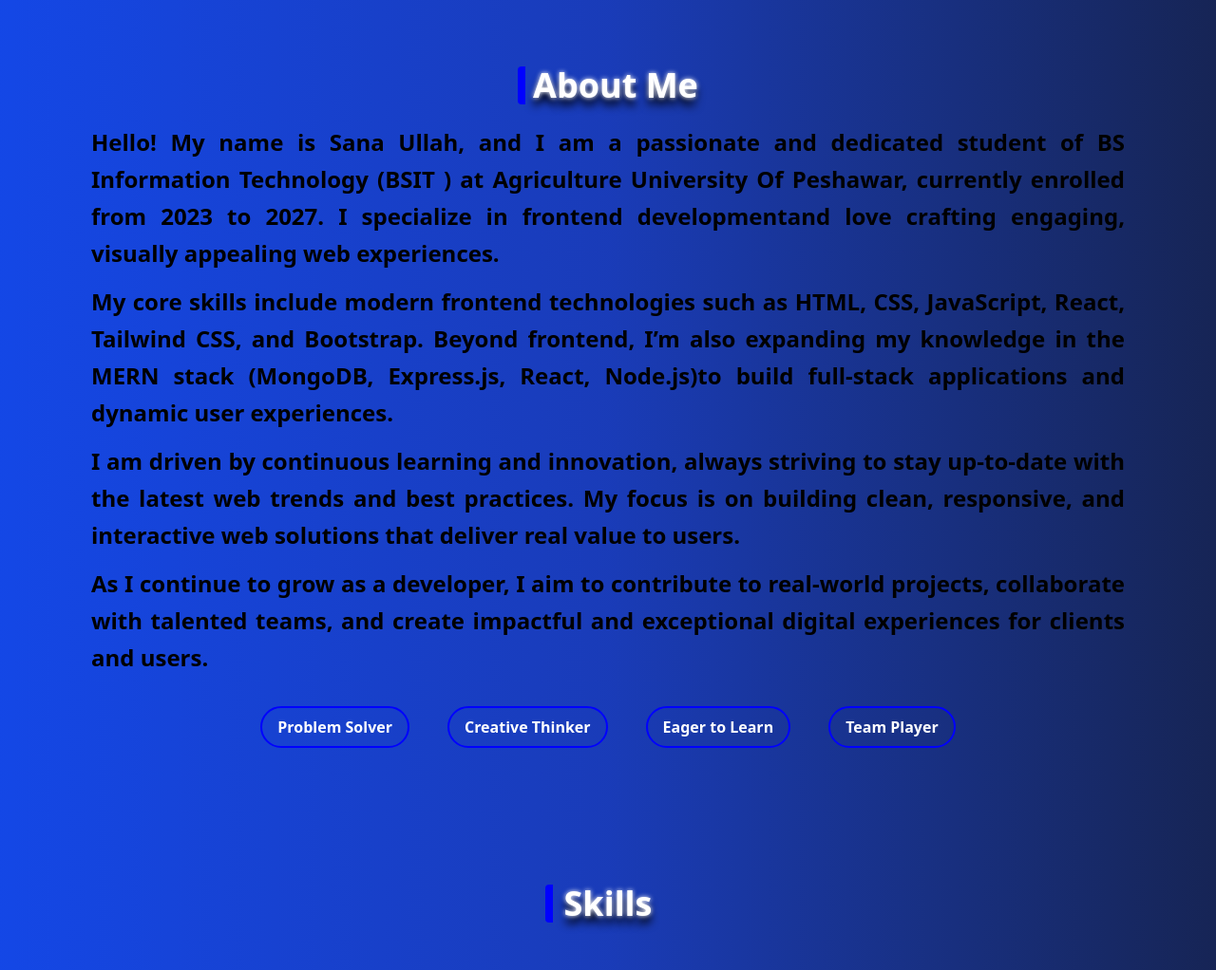
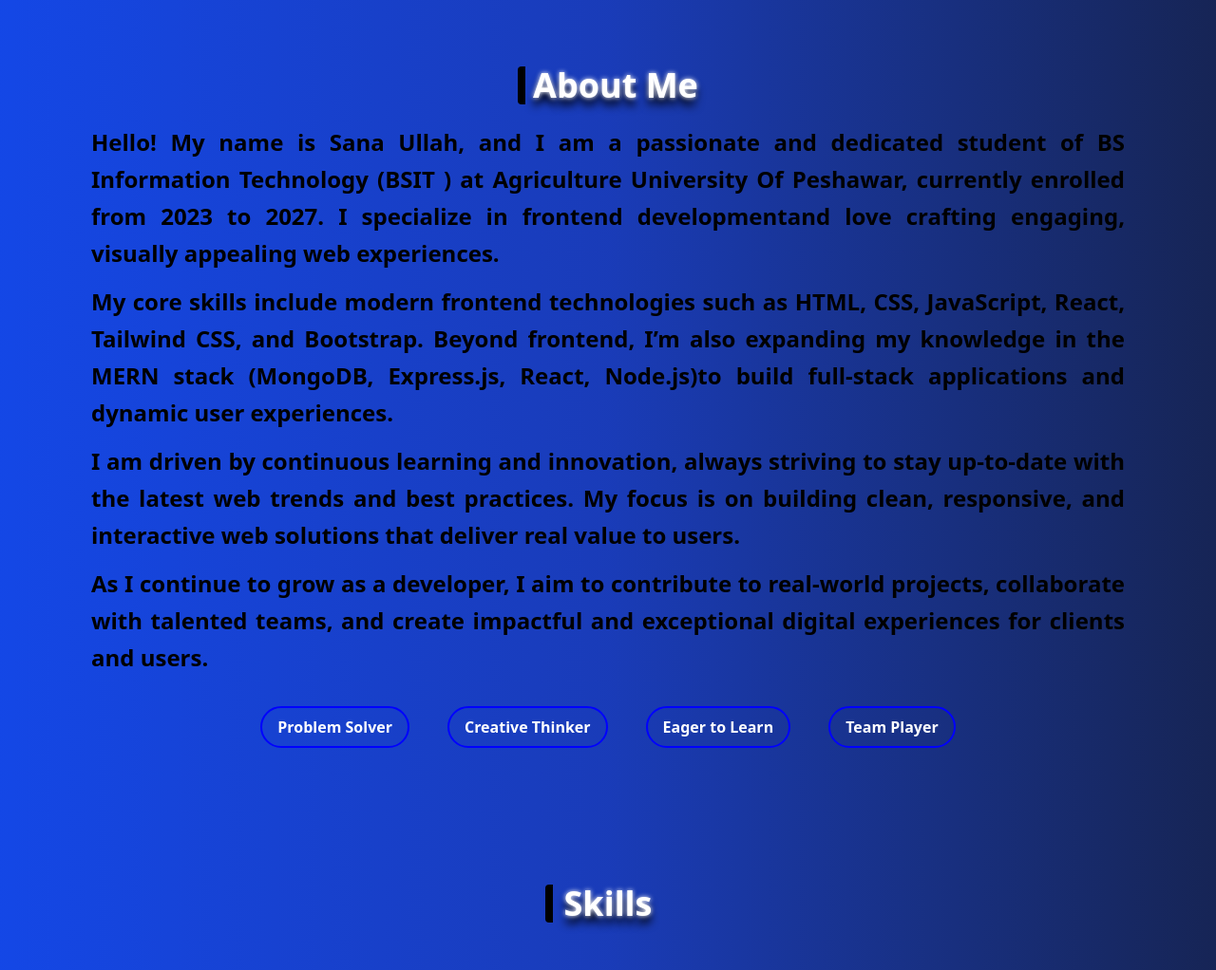
Before and after one commit to sanaullah-7/My-Portfolio, a React (Vite) app: page / in a window 1280 px wide. Shown: the part 686-1708 px from the top of the page at 95% size. Built offline with nearby package versions, Linux system fonts and the light colour scheme.

Commit message:
proftfolio in progress

```diff
--- a/src/Components/About.jsx
+++ b/src/Components/About.jsx
@@ -8,7 +8,7 @@ function About() {
                     className='font-bold text-3xl sm:text-4xl text-center   text-white '
                     style={{ textShadow: '0 0 5px #ffffff, 0 8px 10px #000' }}
                 >
-                    <span className="inline-block border-l-8  rounded bordeg border-[blue] pl-2">
+                    <span className="inline-block border-l-8  rounded bordeg border-black pl-2">
                         About Me
                     </span>
                 </h1>
--- a/src/Components/Skill.jsx
+++ b/src/Components/Skill.jsx
@@ -97,7 +97,7 @@ function Skill() {
     return (
         <div className="mt-36">
             <h1 className='font-bold text-3xl sm:text-4xl text-center   text-white ' style={{ textShadow: '0 0 5px #ffffff, 0 8px 10px #000' }}>
-                <span className="inline-block border-l-8  rounded bordeg border-[blue] pl-3 mr-5">Skills</span>
+                <span className="inline-block border-l-8  rounded bordeg border-black pl-3 mr-5">Skills</span>
             </h1>
             <div className="grid grid-cols-2 sm:grid-cols-4 xl:grid-cols-6 items-center place-items-center mt-16">
                 {logos.map((item) => (
```
